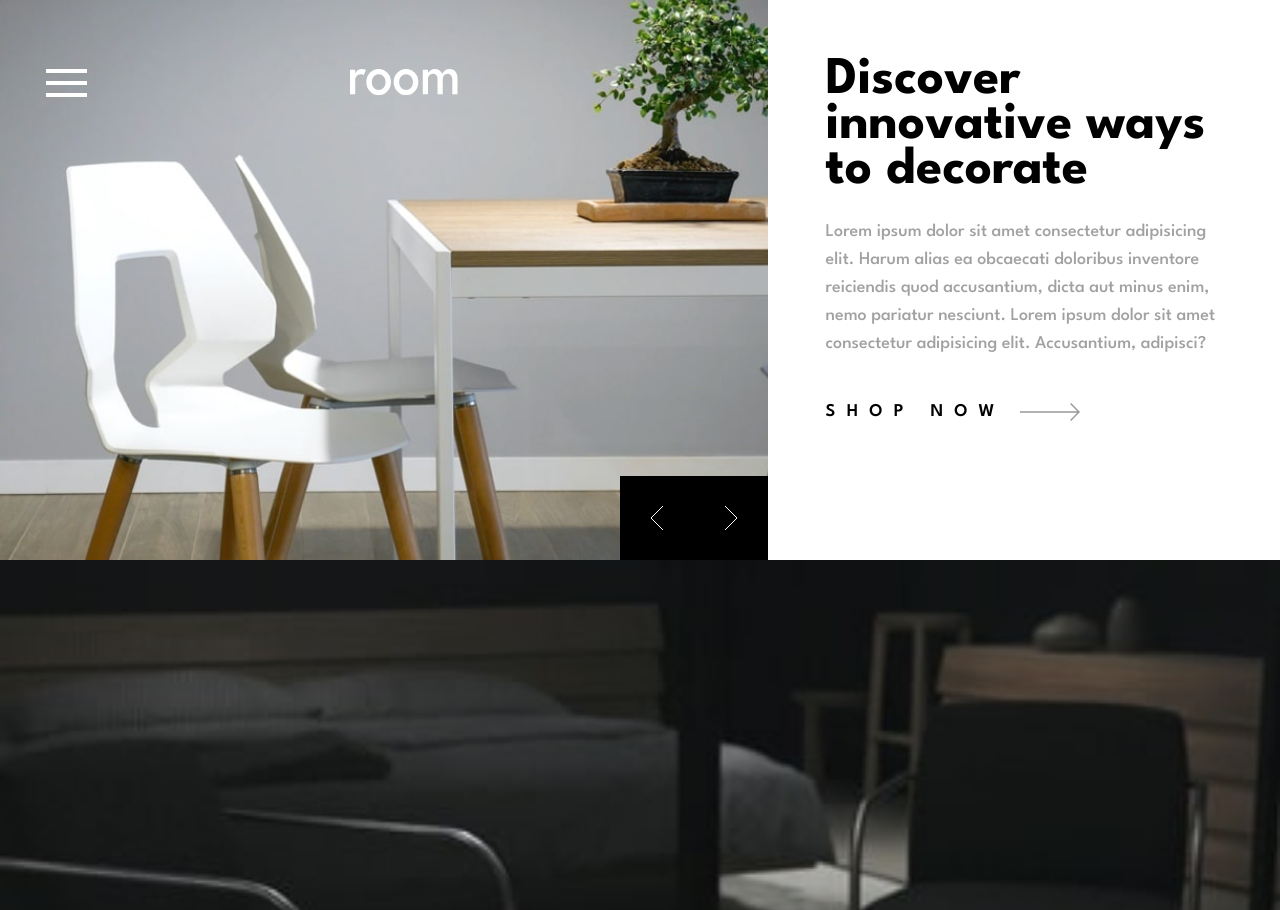
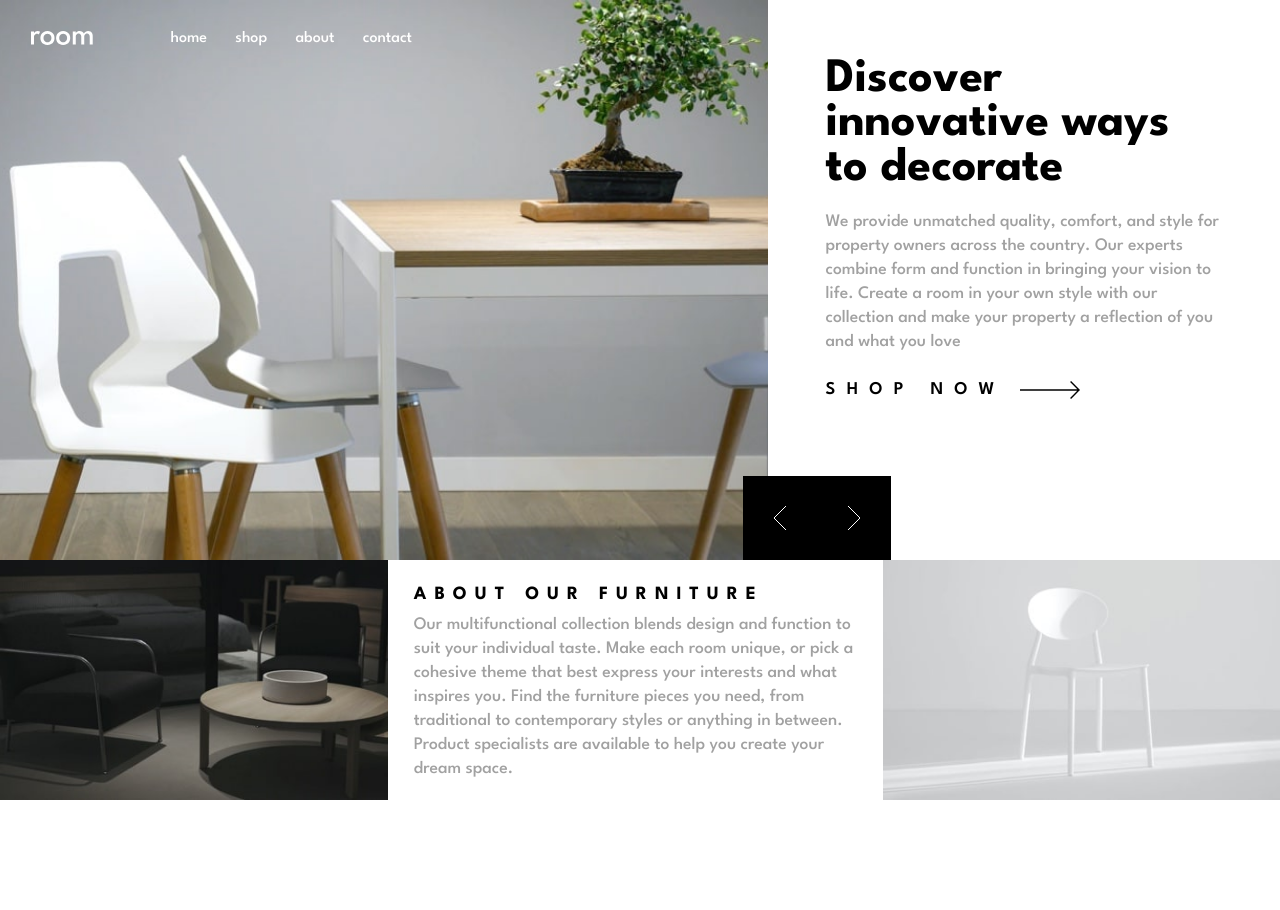
Before and after one commit to Weskio/room-homepage-w-ts, a plain HTML site: page index.html in a window 1280 px wide. Shown: the top 910 px of the page. After the commit the page ends 800 px from the top, so only its background shows below. Drawn offline with Linux system fonts and the light colour scheme.

Commit message:
desktop template

```diff
--- a/index.html
+++ b/index.html
@@ -10,10 +10,23 @@
 
     <div class="flex-large">
         <div class="hero">
-            <div class="header">
+            <div class="mobile-header">
                 <img src="./images/icon-hamburger.svg" alt="mobile-menu" width="6%">
                 <img src="./images/logo.svg" alt="logo" class="logo" width="16%">
             </div>
+
+            <div class="desktop-header">
+                <img src="./images/logo.svg" alt="">
+
+                    <ul class="nav-items">
+                        <li>home</li>
+                        <li>shop</li>
+                        <li>about</li>
+                        <li>contact</li>
+                    </ul>
+
+            </div>
+
 
                 <div class="button">
                     <img src="./images/icon-angle-left.svg" alt="" class="btn">
@@ -23,11 +36,10 @@
 
         <div class="item-desc">
             <h1 id="item-desc-title">Discover innovative ways to decorate</h1>
-            <p id="desc">Lorem ipsum dolor sit amet consectetur adipisicing elit.
-                Harum alias ea obcaecati doloribus inventore reiciendis
-                 quod accusantium, dicta aut minus enim, nemo pariatur nesciunt.
-                Lorem ipsum dolor sit amet consectetur adipisicing elit.
-                Accusantium, adipisci?
+            <p id="desc">We provide unmatched quality, comfort, and style for property owners across the country.
+                 Our experts combine form and function in bringing your vision to life. Create a room
+                 in your own style with our collection and make your property a reflection of you and what
+                 you love
                 </p>
 
             <div class="shop-now-btn">
@@ -41,19 +53,18 @@
 
 
     <div class="right-section">
-        <img src="./images/image-about-dark.jpg" alt="" width="100%">
+        <img src="./images/image-about-dark.jpg" alt="" width="100%" class="right-img">
 
-        <div class="item-desc">
+        <div class="item-desc desc2">
             <h3 id="item-desc-title2">about our furniture</h3>
-        <p id="desc">Lorem ipsum dolor sit amet consectetur adipisicing elit.
-            Harum alias ea obcaecati doloribus inventore reiciendis
-             quod accusantium, dicta aut minus enim, nemo pariatur nesciunt.
-            Lorem ipsum dolor sit amet consectetur adipisicing elit.
-            Accusantium, adipisci?
+        <p id="desc">Our multifunctional collection blends design and function to suit your individual taste.
+            Make each room unique, or pick a cohesive theme that best express your interests and what inspires you.
+            Find the furniture pieces you need, from traditional to contemporary styles or anything in between.
+            Product specialists are available to help you create your dream space.
             </p>
         </div>
 
-        <img src="./images/image-about-light.jpg" alt="" width="100%">
+        <img src="./images/image-about-light.jpg" alt="" width="100%" class="right-img">
 
     </div>
 </body>
--- a/scss/main.scss
+++ b/scss/main.scss
@@ -16,11 +16,22 @@
     width: 60%;
     background-image: url(../images/desktop-image-hero-1.jpg);
     background-size: cover;
+    background-position: center;
     position: relative;
 }
-.header{
-    padding: 9% 6%;
+.mobile-header{
+    display: none;
+}
+.desktop-header{
     display: flex;
+    gap: 11%;
+    padding: 4%;
+}
+.nav-items{
+    display: flex;
+    list-style: none;
+    gap: 18%;
+    color: white;
 }
 .logo{
     margin-left: auto;
@@ -29,7 +40,7 @@
 .button{
     position: absolute;
     bottom: 0px;
-    right: 0;
+    right: -9.6vw;
     display: flex;
 }
 .btn{
@@ -44,11 +55,11 @@
     width: 40%;
 }
 .shop-now-btn{
-    margin-top: 45px;
+    margin-top: 6.8%;
     display: flex;
     gap: 14px;
 }
-.shop-now-btn:hover, button{
+.shop-now-btn:hover{
     cursor: pointer;
     opacity: 40%;
 }
@@ -63,6 +74,16 @@ button{
     border:0;
     background: transparent;
 }
+.right-section{
+    display: flex;
+    height: 30vh;
+}
+.right-img{
+    width: 31.5vw;
+}
+.desc2{
+    padding: 2%;
+}
 #shop{
     font-size: large;
     text-transform: uppercase;
@@ -70,28 +91,28 @@ button{
     font-weight: 600;
 }
 #item-desc-title{
-    font-size: 53px;
-    margin-bottom: 25px;
-    line-height: 45px;
+    font-size: 300%;
+    margin-bottom: 4.5%;
+    line-height: 2.8rem;
     font-weight: 700;
 }
 #desc{
     color: hsl(0, 0%, 63%);
-    line-height: 28px;
-    font-size: 18px;
+    line-height: 3vh;
+    font-size: 110%;
 }
 #item-desc-title2{
     text-transform: uppercase;
     font-weight: 700;
     letter-spacing: 0.5rem;
-    margin-bottom: 16px;
+    margin-bottom: 2.3%;
 }
 
 
 
 
 
-@media only screen and (max-width: 725px){
+@media only screen and (max-width: 925px){
     .flex-large{
         display: block;
     }
@@ -99,9 +120,27 @@ button{
         width: 100%;
         padding: 10%;
     }
+    .right-section{
+        display: block;
+    }
+    .right-img{
+        width: 100%;
+    }
     .hero{
-        background-image: url(../images/mobile-image-hero-1.jpg);
         width: 100%;
+    }
+    .desktop-header{
+        display: none;
+    }
+    .mobile-header{
+        padding: 9% 6%;
+        display: flex;
+    }
+    .button{
+        position: absolute;
+        bottom: 0px;
+        right: 0;
+        display: flex;
     }
     .mobile2{
         background-image: url(../../assets/images/mobile-image-hero-2.jpg);
@@ -110,3 +149,20 @@ button{
         background-image: url(../../assets/images/mobile-image-hero-3.jpg);
     }
 }
+
+@media only screen and (max-width: 725px) {
+
+    .hero{
+        background-image: url(../images/mobile-image-hero-1.jpg);
+        width: 100%;
+    }
+}
+
+@media only screen and (max-width: 1110px) {
+    .button{
+        position: absolute;
+        bottom: 0px;
+        right: 0;
+        display: flex;
+    }
+}
```
Also changed, not shown: scss/main.css, 1 other file.
